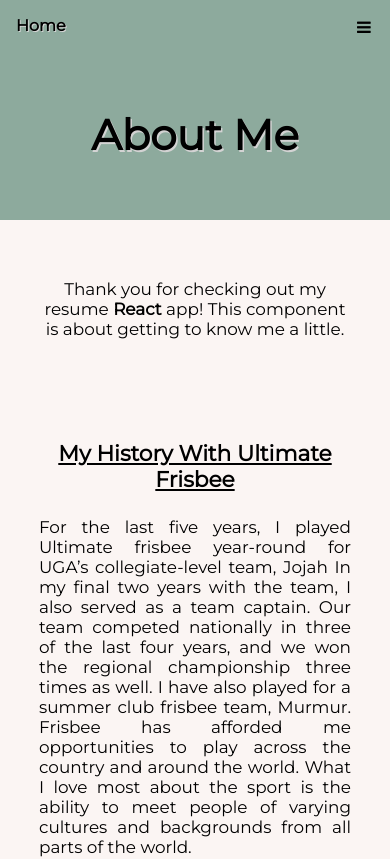
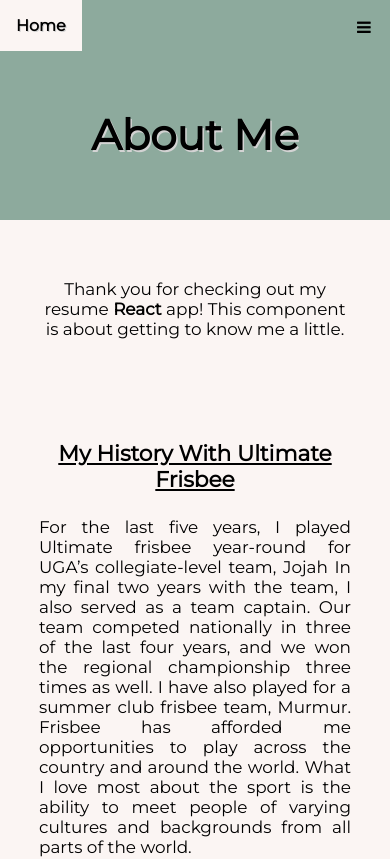
Before and after one commit to jingley/jrs-website, a React (Create React App) app: page /about in a window 390 px wide. Shown: the top 859 px of the page. Built offline with nearby package versions, Linux system fonts and the light colour scheme.

Commit message:
changed :active color for anchors

```diff
--- a/src/css/Layout.css
+++ b/src/css/Layout.css
@@ -161,7 +161,7 @@
         display: none;
     }
 
-    .Nav-right a:hover, .Drop-down:hover #Drop-down-button{
-        background-color: #8DAA9D;
+    .Nav-right a:active, .Drop-down:active #Drop-down-button {
+        background-color: lightsteelblue;
     }
 }
```
